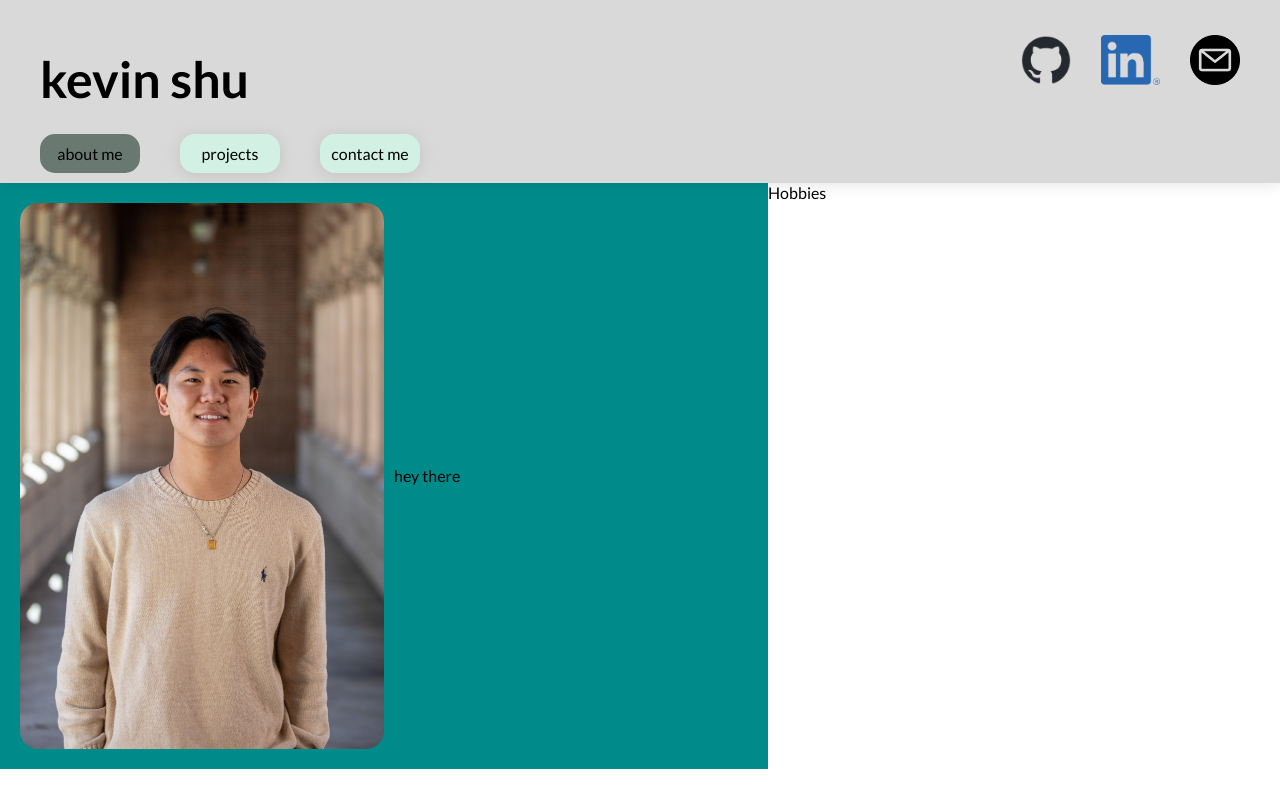
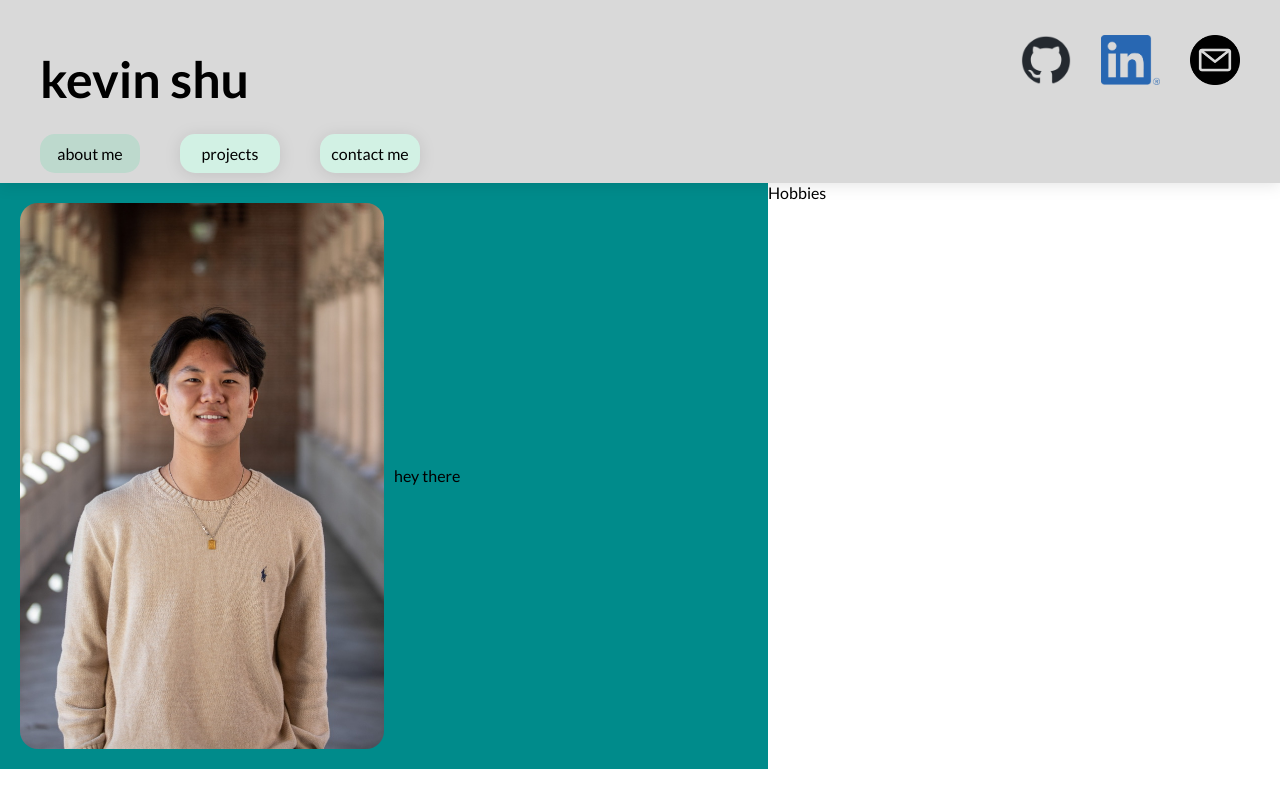
Before and after one commit to kyshu11027/portfolio, a React (Vite) app: page / in a window 1280 px wide. In both pictures the pointer is over the button "about me". Built offline with nearby package versions, Linux system fonts and the light colour scheme.

Commit message:
button changes

```diff
--- a/src/components/navbar.css
+++ b/src/components/navbar.css
@@ -48,5 +48,5 @@
 }
 
 .nav-link:hover {
-  filter: brightness(50%);
+  filter: brightness(90%);
 }
```
